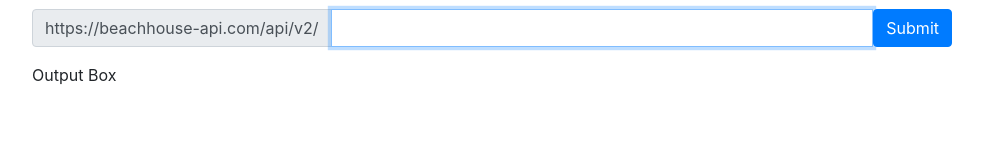
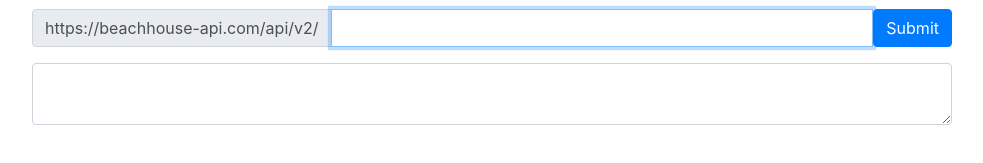
Before and after one commit to johncorderox/Amy-Winehouse-API, a React (Create React App) app in the folder client/: page / in a window 1280 px wide. Shown: the part 197-360 px from the top of the page, without its empty margins (243-1226 px from the left). Built offline with nearby package versions, Linux system fonts and the light colour scheme.

Commit message:
getting axios

```diff
--- a/client/package.json
+++ b/client/package.json
@@ -4,6 +4,7 @@
   "private": true,
   "proxy": "http://127.0.0.1:3000",
   "dependencies": {
+    "axios": "^0.19.0",
     "bootstrap": "^4.3.1",
     "react": "^16.8.6",
     "react-dom": "^16.8.6",
--- a/client/src/components/Output.js
+++ b/client/src/components/Output.js
@@ -6,7 +6,7 @@ class Output extends Component {
       <div>
       <div className="row">
       <div className="col-md-10 offset-md-2">
-      Output Box
+      <textarea className="form-control" id="json"></textarea>
     </div>
     </div>
     </div>
```
Also changed, not shown: 1 other file (tests, documents, lock files or other folders).
